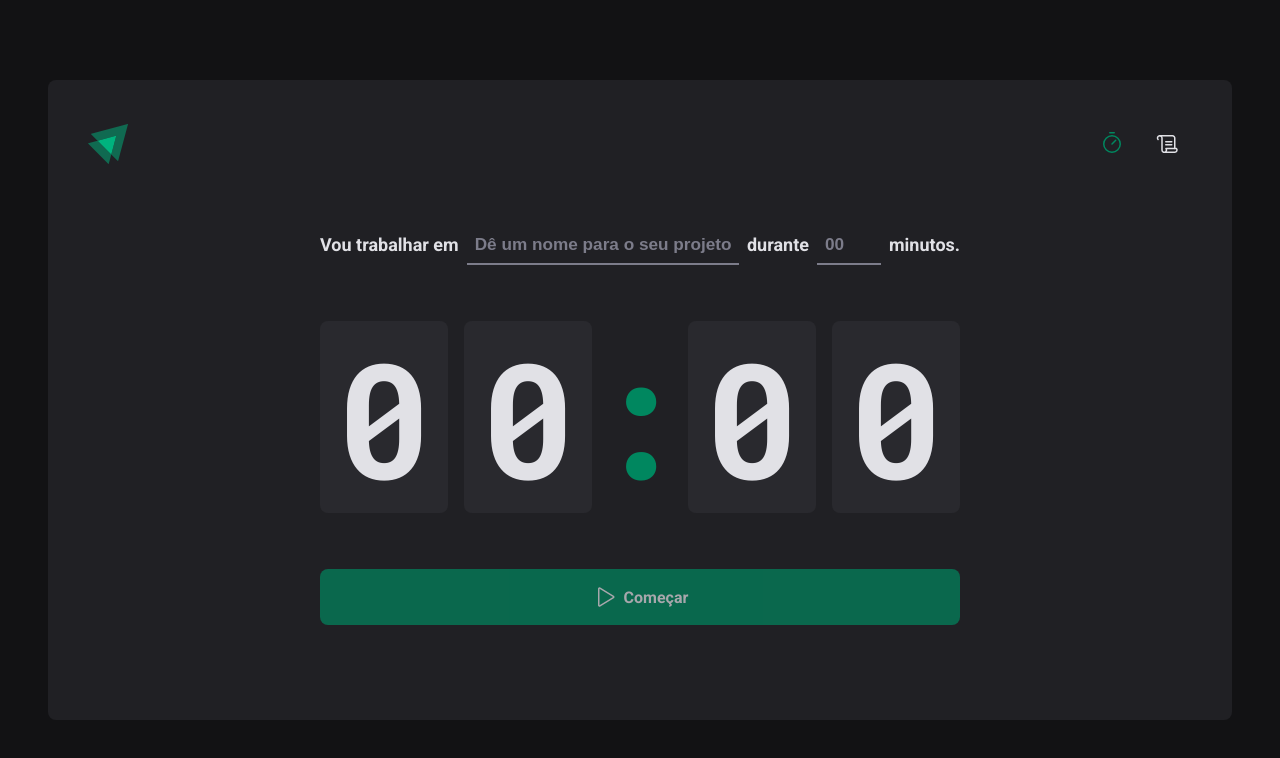
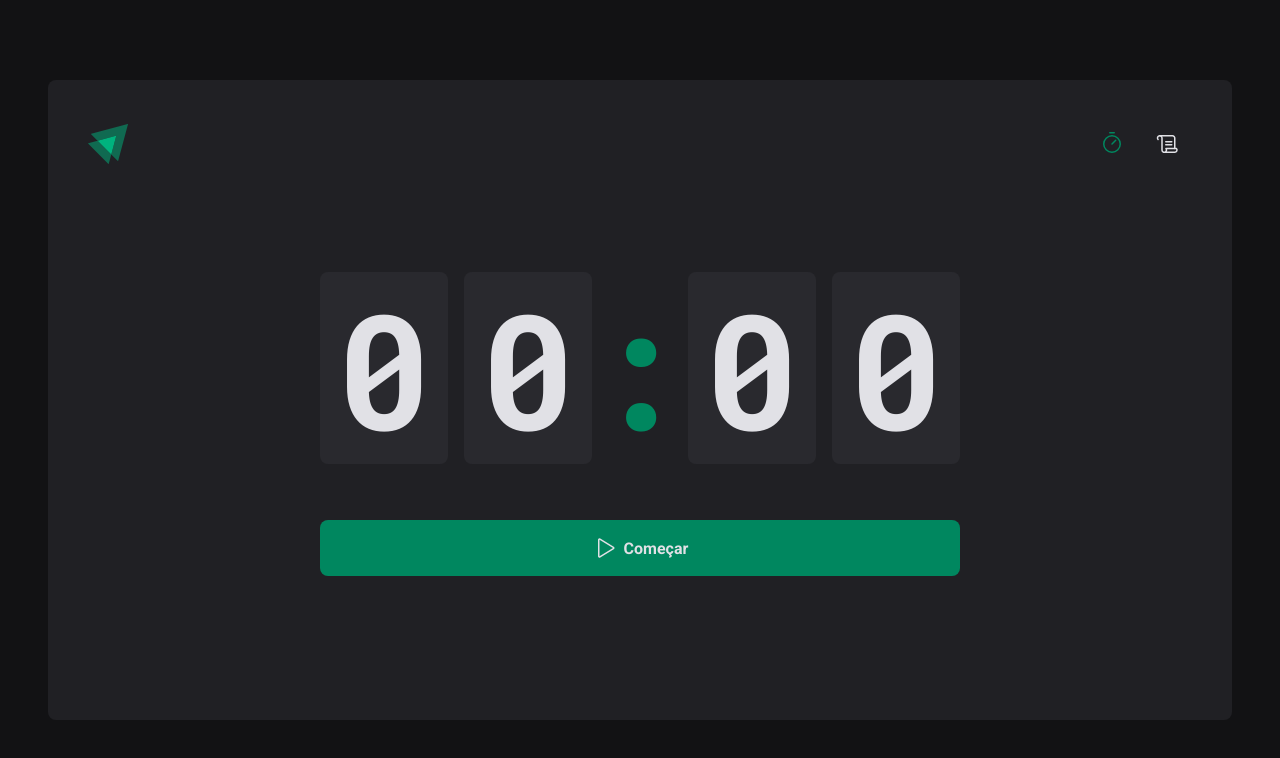
Before and after one commit to c4mpos-dev/ignite-timer, a React (Vite) app: page / in a window 1280 px wide. Shown: the top 758 px of the page. Built offline with nearby package versions, Linux system fonts and the light colour scheme.

Commit message:
Contexts in progress

```diff
--- /dev/null
+++ b/src/pages/Home/components/Countdown/index.tsx
@@ -0,0 +1,60 @@
+import { useContext, useEffect, useState } from "react";
+import { differenceInSeconds } from "date-fns";
+
+import { CountdownContainer, Separator } from "./styles";
+
+import { CyclesContext } from "../..";
+
+export function Countdown() {
+    const { activeCycle, activeCycleId, markCurrentCycleAsFinished } = useContext(CyclesContext);
+    const [amountSecondsPassed, setAmountSecondsPassed] = useState(0);
+
+    const totalSeconds = activeCycle ? activeCycle.minutesAmount * 60 : 0;
+
+    useEffect(() => {
+        let interval: number;
+
+        if (activeCycle) {
+            interval = setInterval(() => {
+                const secondsDifference = differenceInSeconds(new Date(), activeCycle.startDate)
+
+                if (secondsDifference >= totalSeconds) {
+                    markCurrentCycleAsFinished();
+
+                    setAmountSecondsPassed(totalSeconds);
+                    clearInterval(interval);
+                } else {
+                    setAmountSecondsPassed(secondsDifference);
+                }
+            }, 1000);
+        }
+
+        return() => {
+            clearInterval(interval);
+        }
+    }, [activeCycle, totalSeconds, activeCycleId, markCurrentCycleAsFinished]);
+
+    const currentSeconds = activeCycle ? totalSeconds - amountSecondsPassed : 0;
+
+    const minutesAmount = Math.floor(currentSeconds / 60);
+    const secondsAmount = currentSeconds % 60;
+
+    const minutes = String(minutesAmount).padStart(2, "0");
+    const seconds = String(secondsAmount).padStart(2, "0");
+
+    useEffect(() => {
+        if (activeCycle) {
+            document.title = `${minutes}:${seconds} - ${activeCycle.task}`;
+        }
+    }, [minutes, seconds, activeCycle]);
+
+    return(
+        <CountdownContainer>
+            <span>{minutes[0]}</span>
+            <span>{minutes[1]}</span>
+            <Separator>:</Separator>
+            <span>{seconds[0]}</span>
+            <span>{seconds[1]}</span>
+        </CountdownContainer>
+    );
+}
--- /dev/null
+++ b/src/pages/Home/components/Countdown/styles.ts
@@ -0,0 +1,30 @@
+import { styled } from "styled-components";
+
+export const CountdownContainer = styled.div`
+    font-family: "Roboto Mono", monospace;
+    font-weight: bold;
+
+    font-size: 10rem;
+    line-height: 8rem;
+    color: ${(props) => props.theme["gray-100"]};
+
+    display: flex;
+    gap: 1rem;
+
+    span {
+        background: ${(props) => props.theme["gray-700"]};
+        padding: 2rem 1rem;
+        border-radius: 8px;
+    }
+`;
+
+export const Separator = styled.div`
+    padding: 2rem 0;
+    color: ${(props) => props.theme["green-500"]};
+
+    width: 4rem;
+    overflow: hidden;
+
+    display: flex;
+    justify-content: center;
+`;
--- /dev/null
+++ b/src/pages/Home/components/NewCycleForm/index.tsx
@@ -0,0 +1,61 @@
+import { useForm } from "react-hook-form";
+import { zodResolver } from "@hookform/resolvers/zod";
+import * as zod from "zod";
+
+import { FormContainer, MinutesAmountInput, TaskInput } from "./styles";
+
+const newCycleFormValidationSchema = zod.object({
+    task: zod.string().min(1, "Informe a tarefa."),
+    minutesAmount: zod
+        .number()
+        .min(1, "O ciclo precisa ser de no mínimo 5 minutos.")
+        .max(60, "O ciclo precisa ser de no máximo 60 minutos.")
+})
+
+type NewCycleFormData = zod.infer<typeof newCycleFormValidationSchema>;
+
+export function NewCycleForm() {
+    const { register, handleSubmit, watch, reset } = useForm<NewCycleFormData>({
+        resolver: zodResolver(newCycleFormValidationSchema),
+        // defaultValues: {
+        //     task: '',
+        //     minutesAmount: 0
+        // }
+    });
+
+    return (
+        <FormContainer>
+            <label htmlFor="">Vou trabalhar em</label>
+            <TaskInput
+                id="task"
+                list="task-suggestions"
+                placeholder="Dê um nome para o seu projeto"
+                disabled={!!activeCycle}
+                {...register("task")}
+            />
+
+            <datalist id="task-suggestions">
+                <option value="Projeto 1" />
+                <option value="Projeto 2" />
+                <option value="Projeto 3" />
+                <option value="Projeto 4" />
+                <option value="Projeto 5" />
+            </datalist>
+
+            <label htmlFor="">durante</label>
+
+            <MinutesAmountInput
+                type="number"
+                id="minutesAmount"
+                placeholder="00"
+                step={1}
+                min={0}
+                max={60}
+                disabled={!!activeCycle}
+                {...register("minutesAmount", { valueAsNumber: true })}
+            />
+
+            <span>minutos.</span>
+        </FormContainer>
+    );
+}
--- /dev/null
+++ b/src/pages/Home/components/NewCycleForm/styles.ts
@@ -0,0 +1,48 @@
+import { styled } from "styled-components";
+
+export const FormContainer = styled.div`
+    width: 100%;
+    display: flex;
+    align-items: center;
+    justify-content: center;
+    gap: 0.5rem;
+    color: ${(props) => props.theme["gray-100"]};
+
+    font-size: 1.125rem;
+    font-weight: bold;
+    flex-wrap: wrap;
+`;
+
+const BaseInput = styled.input`
+    background: transparent;
+    height: 2.5rem;
+    border: 0;
+    margin-top: 2px;
+    border-bottom: 2px solid ${(props) => props.theme["gray-500"]};
+
+    font-weight: bold;
+    font-size: 1.075rem;
+    padding: 0 0.5rem;
+    color: ${(props) => props.theme["gray-100"]};
+
+    &:focus {
+        box-shadow: none;
+        border-color: ${(props) => props.theme["green-500"]};
+    }
+
+    &::placeholder {
+        color: ${(props) => props.theme["gray-500"]};
+    }
+`;
+
+export const TaskInput = styled(BaseInput)`
+    flex: 1;
+
+    &::-webkit-calendar-picker-indicator {
+        display: none !important;
+    }
+`;
+
+export const MinutesAmountInput = styled(BaseInput)`
+    width: 4rem;
+`;
--- a/src/pages/Home/index.tsx
+++ b/src/pages/Home/index.tsx
@@ -1,22 +1,10 @@
-import { useEffect, useState } from "react";
+import { createContext, useState } from "react";
 import { HandPalm, Play } from "phosphor-react";
-import { differenceInSeconds } from "date-fns";
 
-import { useForm } from "react-hook-form";
-import { zodResolver } from "@hookform/resolvers/zod";
-import * as zod from "zod";
+import { HomeContainer, StartCountdownButton, StopCountdownButton } from "./styles";
 
-import { CountdownContainer, FormContainer, HomeContainer, MinutesAmountInput, Separator, StartCountdownButton, StopCountdownButton, TaskInput } from "./styles";
-
-const newCycleFormValidationSchema = zod.object({
-    task: zod.string().min(1, "Informe a tarefa."),
-    minutesAmount: zod
-        .number()
-        .min(5, "O ciclo precisa ser de no mínimo 5 minutos.")
-        .max(60, "O ciclo precisa ser de no máximo 60 minutos.")
-})
-
-type NewCycleFormData = zod.infer<typeof newCycleFormValidationSchema>;
+import { NewCycleForm } from "./components/NewCycleForm";
+import { Countdown } from "./components/Countdown";
 
 interface Cycle {
     id: string;
@@ -24,56 +12,52 @@ interface Cycle {
     minutesAmount: number;
     startDate: Date;
     interruptedDate?: Date;
+    endDate?: Date;
 }
+
+interface CyclesContextType {
+    activeCycle: Cycle | undefined;
+    activeCycleId: string | null;
+    markCurrentCycleAsFinished: () => void;
+}
+
+export const CyclesContext = createContext({} as CyclesContextType);
 
 export function Home() {
     const [cycles, setCycles] = useState<Cycle[]>([]);
     const [activeCycleId, setActiveCycleId] = useState<string | null>(null);
-    const [amountSecondsPassed, setAmountSecondsPassed] = useState(0);
-
-    const { register, handleSubmit, watch, reset } = useForm<NewCycleFormData>({
-        resolver: zodResolver(newCycleFormValidationSchema),
-        // defaultValues: {
-        //     task: '',
-        //     minutesAmount: 0
-        // }
-    });
 
     const activeCycle = cycles.find((cycle => cycle.id === activeCycleId));
 
-    useEffect(() => {
-        let interval: number;
-
-        if (activeCycle) {
-            interval = setInterval(() => {
-                setAmountSecondsPassed(differenceInSeconds(new Date(), activeCycle.startDate));
-            }, 1000);
-        }
-
-        return() => {
-            clearInterval(interval);
-        }
-    }, [activeCycle]);
-
-    function handleCreateNewCycle(data: NewCycleFormData) {
-        const id = String(new Date().getTime());
-
-        const newCycle: Cycle = {
-            id,
-            task: data.task,
-            minutesAmount: data.minutesAmount,
-            startDate: new Date()
-        }
-
-        setCycles((state) => [...state, newCycle]);
-        setActiveCycleId(id);
-        setAmountSecondsPassed(0);
-
-        reset();
+    function markCurrentCycleAsFinished() {
+        setCycles(state => state.map((cycle) => {
+            if(cycle.id === activeCycleId) {
+                return {...cycle, endDate: new Date()}
+            } else {
+                return cycle;
+            }
+        }));
     }
 
+    // function handleCreateNewCycle(data: NewCycleFormData) {
+    //     const id = String(new Date().getTime());
+
+    //     const newCycle: Cycle = {
+    //         id,
+    //         task: data.task,
+    //         minutesAmount: data.minutesAmount,
+    //         startDate: new Date()
+    //     }
+
+    //     setCycles((state) => [...state, newCycle]);
+    //     setActiveCycleId(id);
+    //     setAmountSecondsPassed(0);
+
+    //     reset();
+    // }
+
     function handleInterruptCycle() {
-        setCycles(cycles.map((cycle) => {
+        setCycles(state => state.map((cycle) => {
             if(cycle.id === activeCycleId) {
                 return {...cycle, interruptedDate: new Date()}
             } else {
@@ -84,68 +68,16 @@ export function Home() {
         setActiveCycleId(null);
     }
 
-    const totalSeconds = activeCycle ? activeCycle.minutesAmount * 60 : 0;
-    const currentSeconds = activeCycle ? totalSeconds - amountSecondsPassed : 0;
-
-    const minutesAmount = Math.floor(currentSeconds / 60);
-    const secondsAmount = currentSeconds % 60;
-
-    const minutes = String(minutesAmount).padStart(2, "0");
-    const seconds = String(secondsAmount).padStart(2, "0");
-
-    useEffect(() => {
-        if (activeCycle) {
-            document.title = `${minutes}:${seconds} - ${activeCycle.task}`;
-        }
-    }, [minutes, seconds, activeCycle]);
-
-    const task = watch("task");
-    const isSubmitDisabled = !task;
+    // const task = watch("task");
+    // const isSubmitDisabled = !task;
 
     return(
         <HomeContainer>
-            <form onSubmit={handleSubmit(handleCreateNewCycle)} action="">
-                <FormContainer>
-                    <label htmlFor="">Vou trabalhar em</label>
-                    <TaskInput
-                        id="task"
-                        list="task-suggestions"
-                        placeholder="Dê um nome para o seu projeto"
-                        disabled={!!activeCycle}
-                        {...register("task")}
-                    />
-
-                    <datalist id="task-suggestions">
-                        <option value="Projeto 1" />
-                        <option value="Projeto 2" />
-                        <option value="Projeto 3" />
-                        <option value="Projeto 4" />
-                        <option value="Projeto 5" />
-                    </datalist>
-
-                    <label htmlFor="">durante</label>
-
-                    <MinutesAmountInput
-                        type="number"
-                        id="minutesAmount"
-                        placeholder="00"
-                        step={5}
-                        min={0}
-                        max={60}
-                        disabled={!!activeCycle}
-                        {...register("minutesAmount", { valueAsNumber: true })}
-                    />
-
-                    <span>minutos.</span>
-                </FormContainer>
-
-                <CountdownContainer>
-                    <span>{minutes[0]}</span>
-                    <span>{minutes[1]}</span>
-                    <Separator>:</Separator>
-                    <span>{seconds[0]}</span>
-                    <span>{seconds[1]}</span>
-                </CountdownContainer>
+            <form /*onSubmit={handleSubmit(handleCreateNewCycle)}*/ action="">
+                <CyclesContext.Provider value={{ activeCycle, activeCycleId, markCurrentCycleAsFinished }} >
+                    {/* <NewCycleForm /> */}
+                    <Countdown />
+                </CyclesContext.Provider>
 
                 { activeCycle ? (
                     <StopCountdownButton onClick={handleInterruptCycle} type="button">
@@ -153,7 +85,7 @@ export function Home() {
                         Interromper
                     </StopCountdownButton>
                 ) : (
-                    <StartCountdownButton disabled={isSubmitDisabled} type="submit">
+                    <StartCountdownButton /*disabled={isSubmitDisabled}*/ type="submit">
                         <Play size={24} />
                         Começar
                     </StartCountdownButton>
--- a/src/pages/Home/styles.ts
+++ b/src/pages/Home/styles.ts
@@ -14,82 +14,6 @@ export const HomeContainer = styled.main`
         align-items: center;
         gap: 3.5rem;
     }
-`;
-
-export const FormContainer = styled.div`
-    width: 100%;
-    display: flex;
-    align-items: center;
-    justify-content: center;
-    gap: 0.5rem;
-    color: ${(props) => props.theme["gray-100"]};
-
-    font-size: 1.125rem;
-    font-weight: bold;
-    flex-wrap: wrap;
-`;
-
-const BaseInput = styled.input`
-    background: transparent;
-    height: 2.5rem;
-    border: 0;
-    margin-top: 2px;
-    border-bottom: 2px solid ${(props) => props.theme["gray-500"]};
-
-    font-weight: bold;
-    font-size: 1.075rem;
-    padding: 0 0.5rem;
-    color: ${(props) => props.theme["gray-100"]};
-
-    &:focus {
-        box-shadow: none;
-        border-color: ${(props) => props.theme["green-500"]};
-    }
-
-    &::placeholder {
-        color: ${(props) => props.theme["gray-500"]};
-    }
-`;
-
-export const TaskInput = styled(BaseInput)`
-    flex: 1;
-
-    &::-webkit-calendar-picker-indicator {
-        display: none !important;
-    }
-`;
-
-export const MinutesAmountInput = styled(BaseInput)`
-    width: 4rem;
-`;
-
-export const CountdownContainer = styled.div`
-    font-family: "Roboto Mono", monospace;
-    font-weight: bold;
-
-    font-size: 10rem;
-    line-height: 8rem;
-    color: ${(props) => props.theme["gray-100"]};
-
-    display: flex;
-    gap: 1rem;
-
-    span {
-        background: ${(props) => props.theme["gray-700"]};
-        padding: 2rem 1rem;
-        border-radius: 8px;
-    }
-`;
-
-export const Separator = styled.div`
-    padding: 2rem 0;
-    color: ${(props) => props.theme["green-500"]};
-
-    width: 4rem;
-    overflow: hidden;
-
-    display: flex;
-    justify-content: center;
 `;
 
 export const BaseCountdownNumber = styled.button`
```
